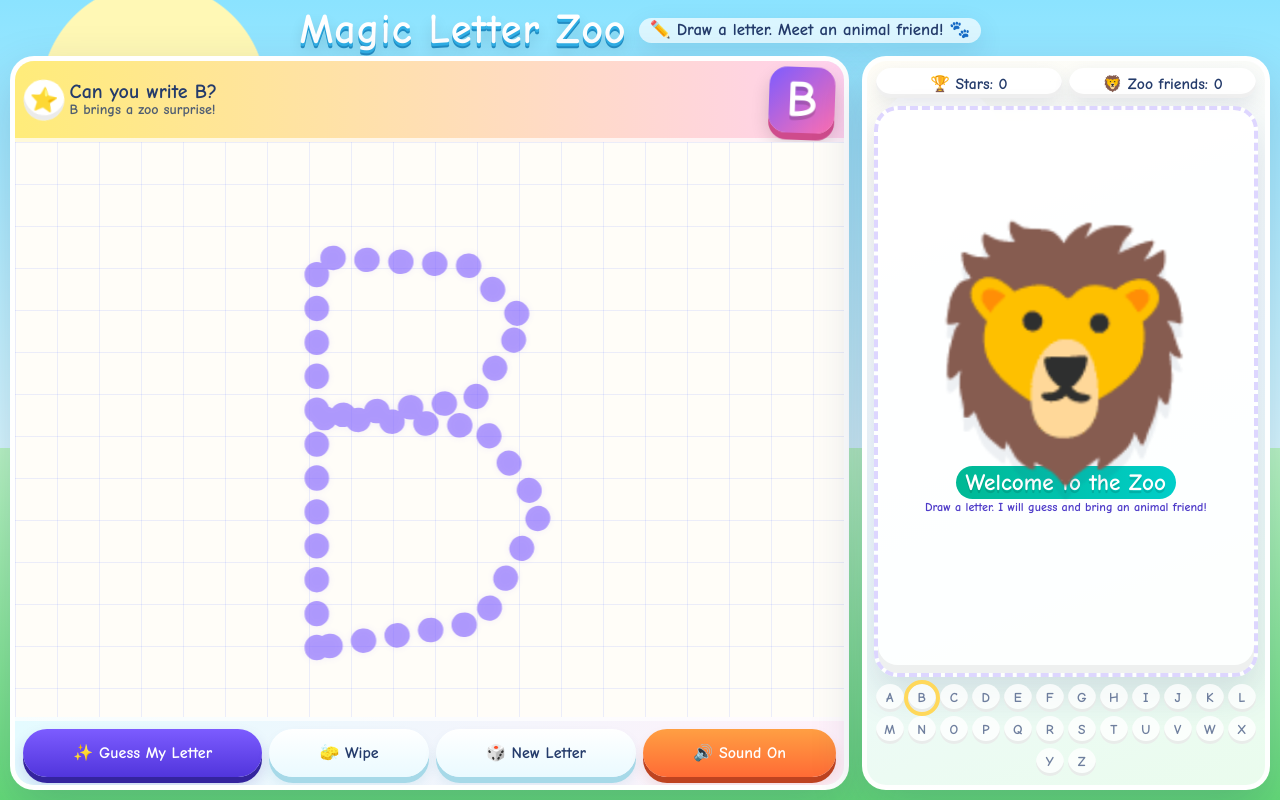
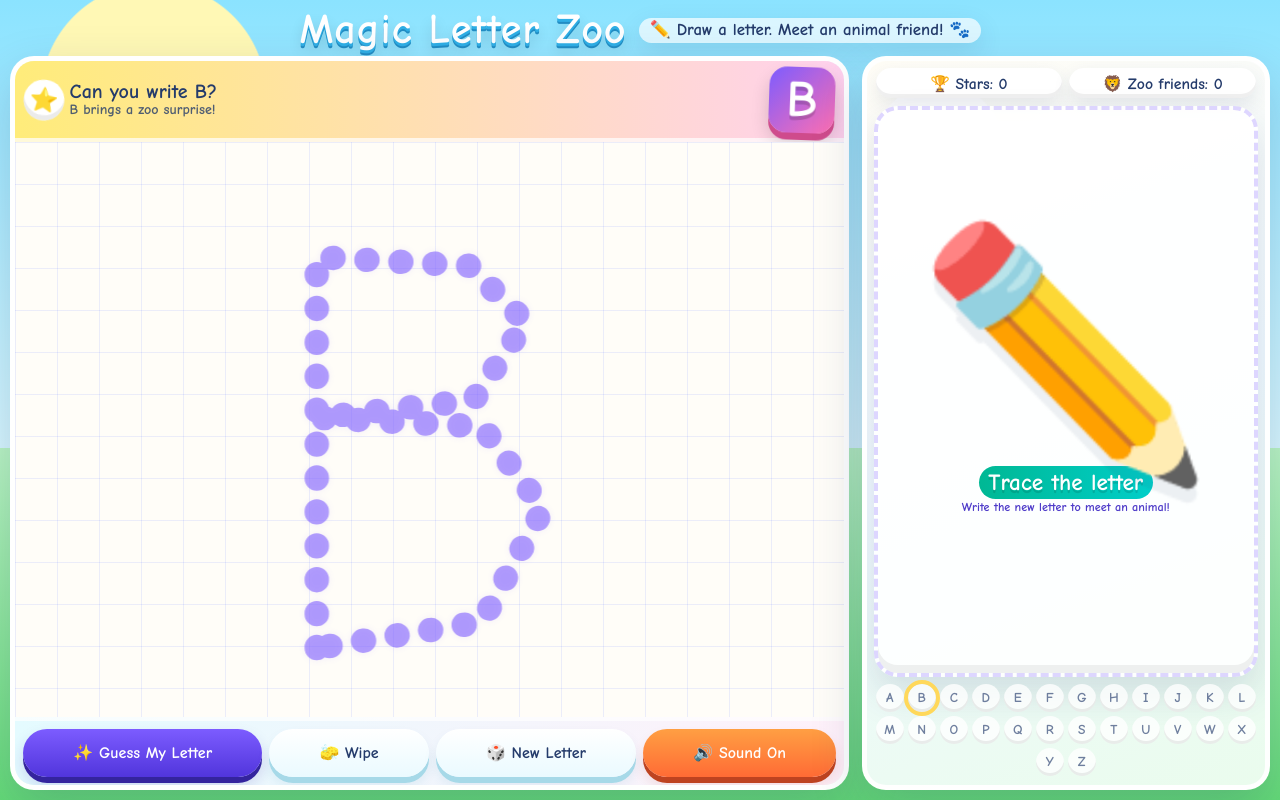
Before and after one commit to locatemayank/letter_animal_game, a plain HTML site: page index.html in a window 1280 px wide. Both pictures are taken after a click on the button "🎲 New Letter". Drawn offline with Linux system fonts and the light colour scheme.

Commit message:
Clear animal on new letter

```diff
--- a/index.html
+++ b/index.html
@@ -1688,6 +1688,15 @@
         });
       }
 
+      function resetAnimalStageForTracing() {
+        if ("speechSynthesis" in window) window.speechSynthesis.cancel();
+        animalCard.classList.remove("pop");
+        animalEmoji.textContent = "✏️";
+        recognized.textContent = "";
+        animalName.textContent = "Trace the letter";
+        message.textContent = "Write the new letter to meet an animal!";
+      }
+
       function nextTarget() {
         // Cycle through the alphabet in order instead of random selection.
         // This guarantees every letter, including M, appears regularly.
@@ -1696,6 +1705,7 @@
         targetLetterEl.textContent = targetLetter;
         promptTitle.textContent = `Can you write ${targetLetter}?`;
         promptSubtitle.textContent = `${targetLetter} brings a zoo surprise!`;
+        resetAnimalStageForTracing();
         markLetter(targetLetter);
         clearDrawing(true);
         drawGuideLetter();
--- a/sw.js
+++ b/sw.js
@@ -1,4 +1,4 @@
-const CACHE_NAME = "magic-letter-zoo-v14";
+const CACHE_NAME = "magic-letter-zoo-v15";
 const ASSETS = [
   "./",
   "./index.html",
```
